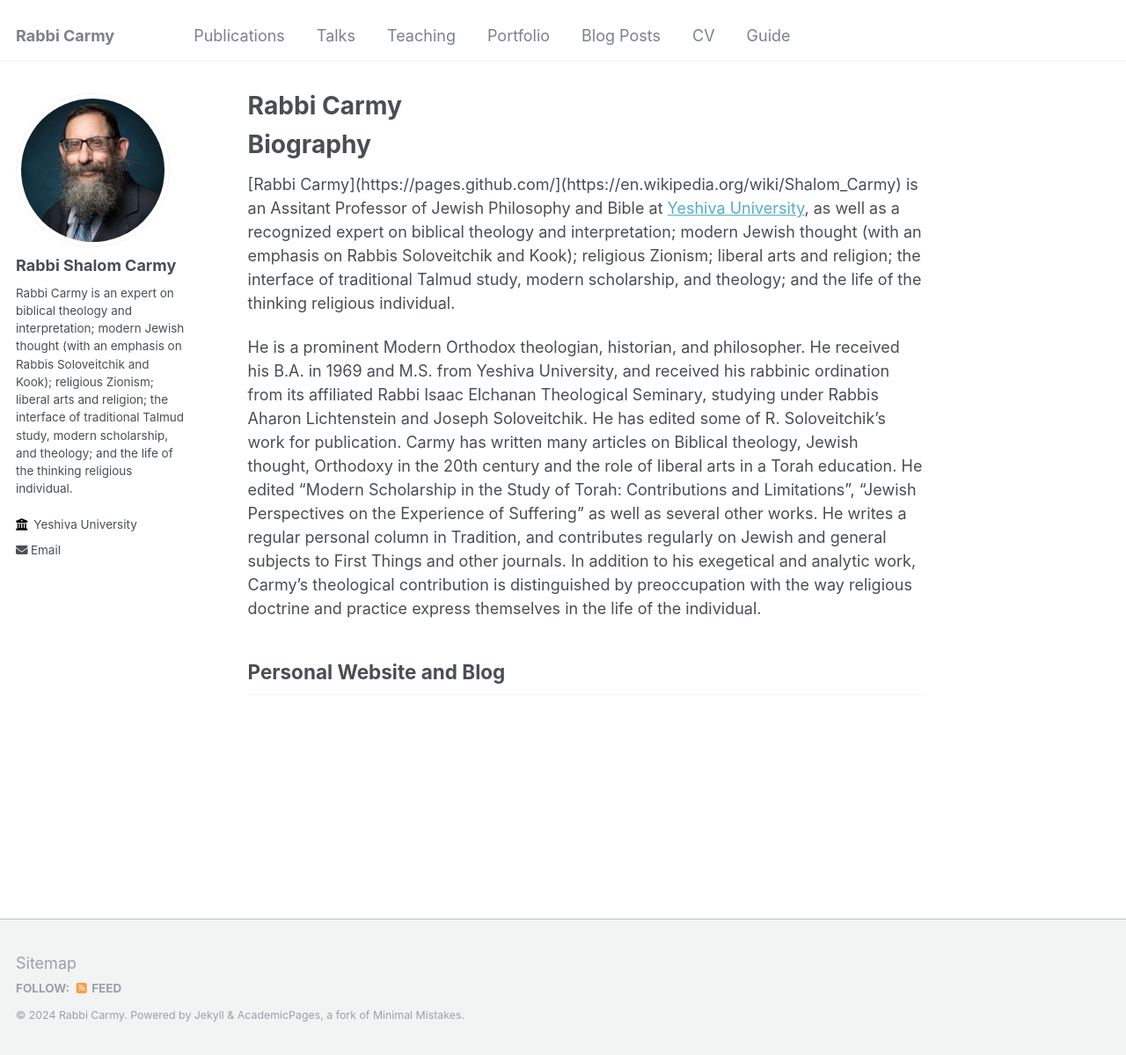
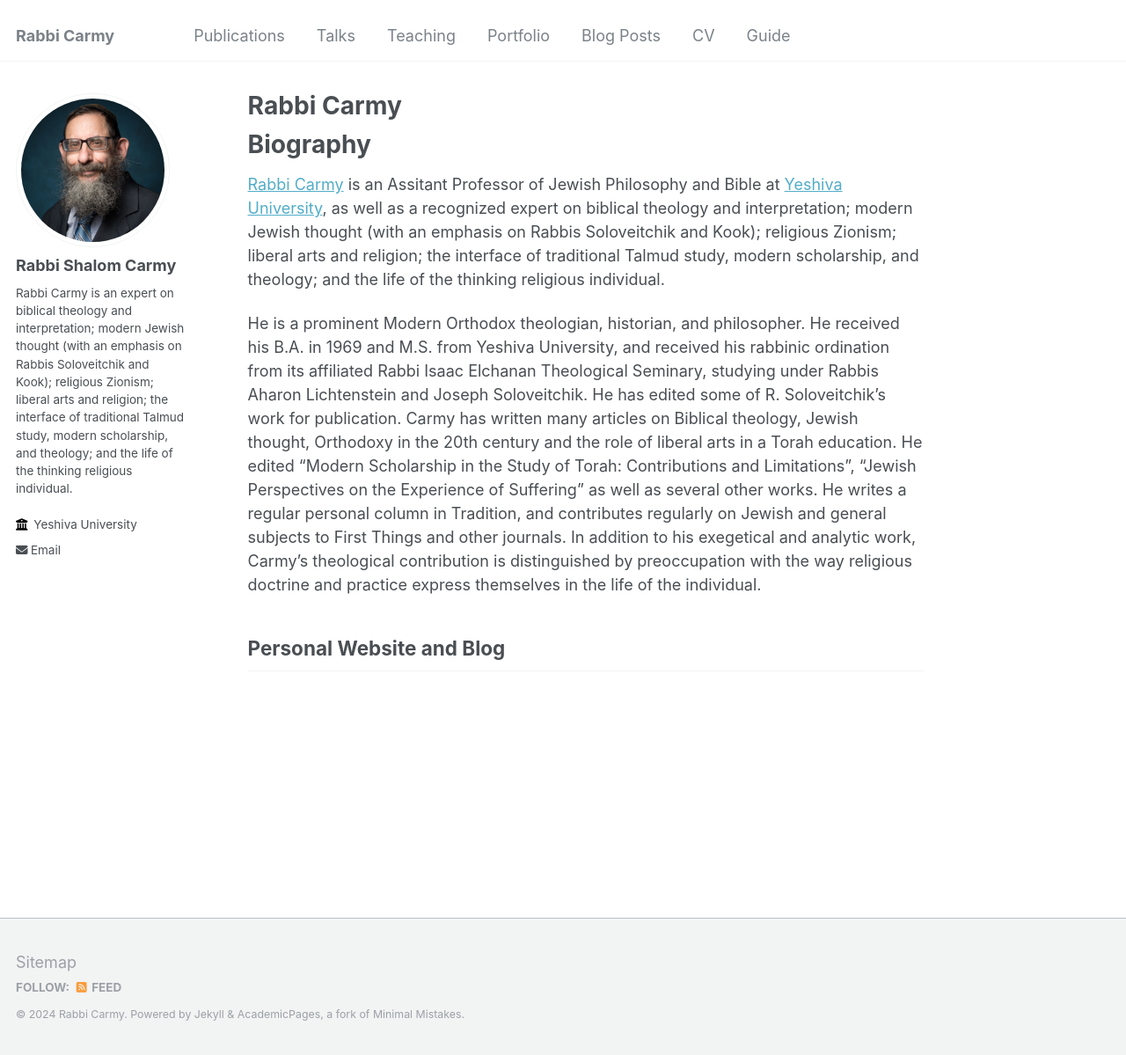
Before and after one commit to rabbicarmy/rabbicarmy.github.io, a Jekyll site: the page built from _pages/about.md, in a window 1280 px wide and 1199 px high. Shown: the whole window at 88% size. Built offline with Jekyll 4.4.1, drawn with Linux system fonts in a browser that asks for light colours; some of the changed lines change nothing that is shown.

Commit message:
Update about.md

```diff
--- a/_pages/about.md
+++ b/_pages/about.md
@@ -8,7 +8,7 @@ redirect_from:
 ---
 Biography
 ======
-[Rabbi Carmy](https://pages.github.com/](https://en.wikipedia.org/wiki/Shalom_Carmy) is an Assitant Professor of Jewish Philosophy and Bible at [Yeshiva University](https://www.yu.edu/faculty/pages/carmy-shalom), as well as a recognized expert on biblical theology and interpretation; modern Jewish thought (with an emphasis on Rabbis Soloveitchik and Kook); religious Zionism; liberal arts and religion; the interface of traditional Talmud study, modern scholarship, and theology; and the life of the thinking religious individual.
+[Rabbi Carmy](https://en.wikipedia.org/wiki/Shalom_Carmy) is an Assitant Professor of Jewish Philosophy and Bible at [Yeshiva University](https://www.yu.edu/faculty/pages/carmy-shalom), as well as a recognized expert on biblical theology and interpretation; modern Jewish thought (with an emphasis on Rabbis Soloveitchik and Kook); religious Zionism; liberal arts and religion; the interface of traditional Talmud study, modern scholarship, and theology; and the life of the thinking religious individual.
 
 He is a prominent Modern Orthodox theologian, historian, and philosopher. He received his B.A. in 1969 and M.S. from Yeshiva University, and received his rabbinic ordination from its affiliated Rabbi Isaac Elchanan Theological Seminary, studying under Rabbis Aharon Lichtenstein and Joseph Soloveitchik. He has edited some of R. Soloveitchik's work for publication. Carmy has written many articles on Biblical theology, Jewish thought, Orthodoxy in the 20th century and the role of liberal arts in a Torah education. He edited "Modern Scholarship in the Study of Torah: Contributions and Limitations", “Jewish Perspectives on the Experience of Suffering” as well as several other works. He writes a regular personal column in Tradition, and contributes regularly on Jewish and general subjects to First Things and other journals. In addition to his exegetical and analytic work, Carmy's theological contribution is distinguished by preoccupation with the way religious doctrine and practice express themselves in the life of the individual.
 
```
